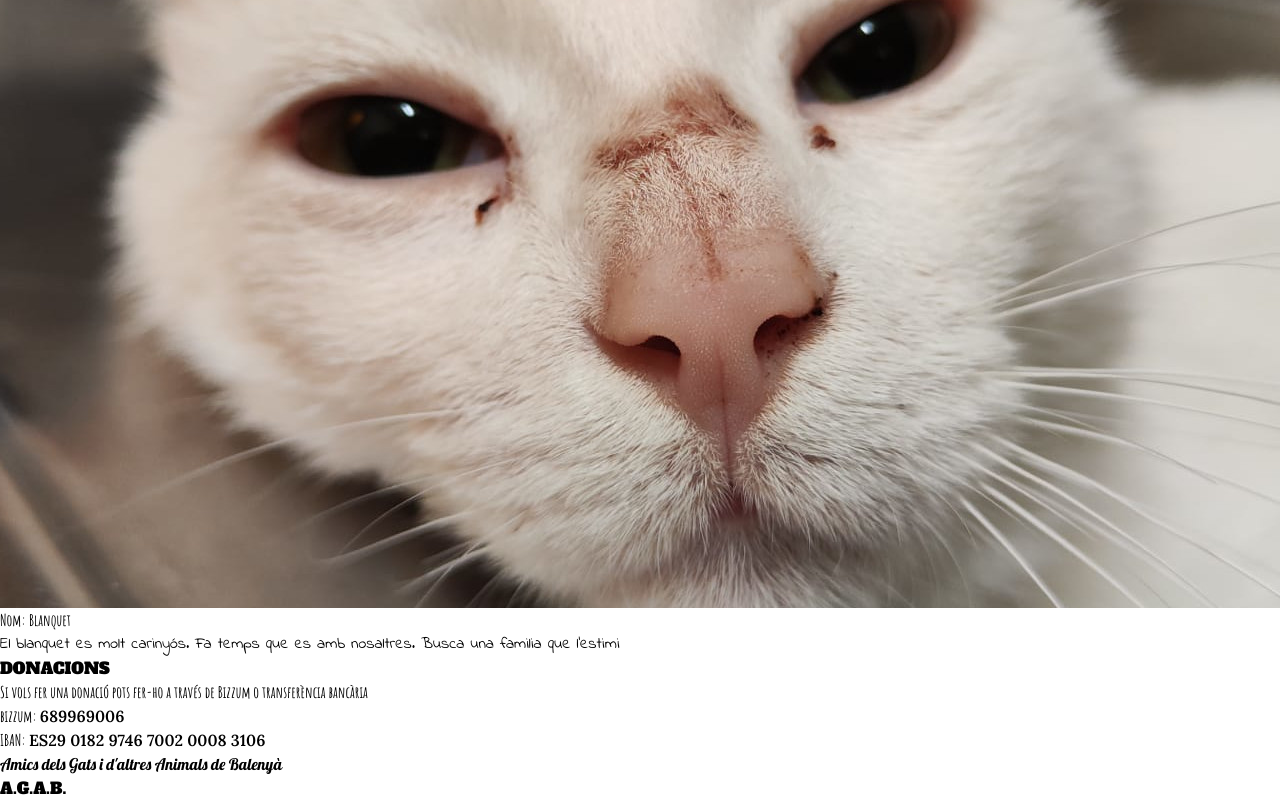
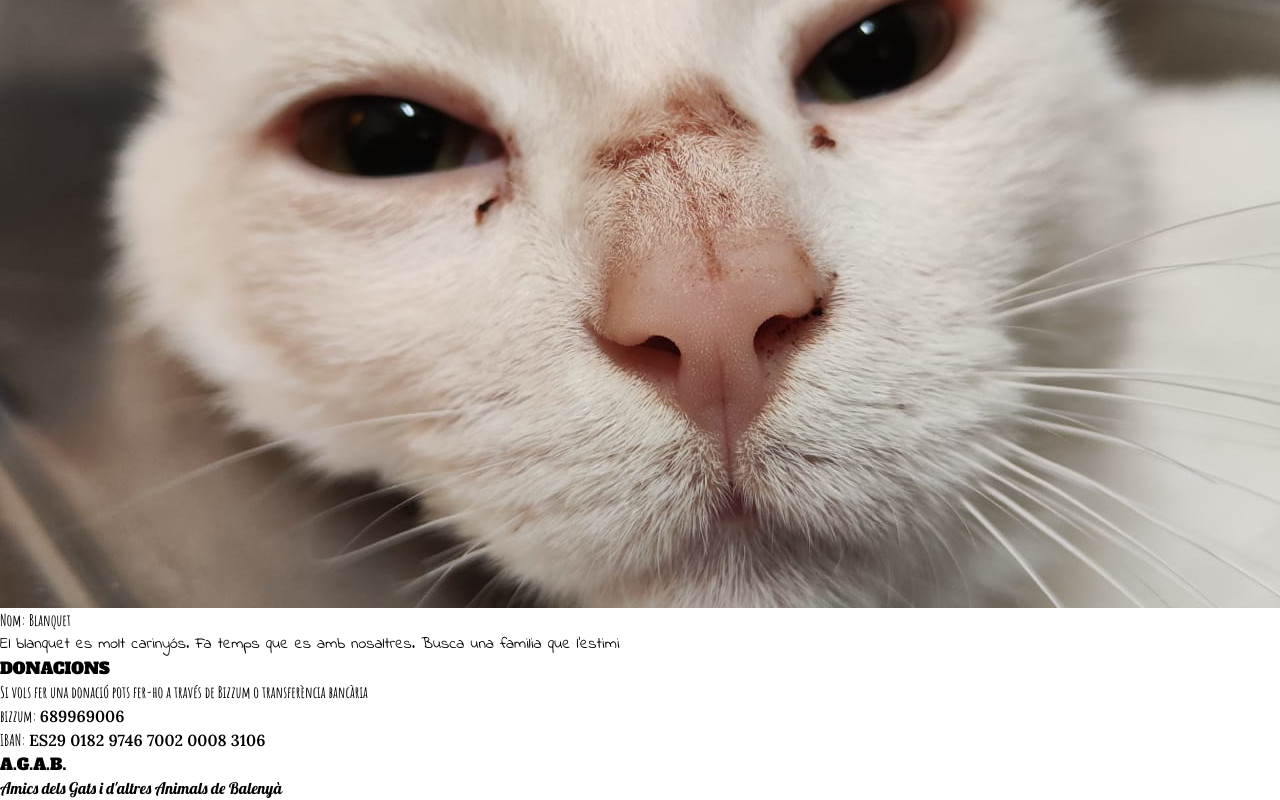
Before and after one commit to IsmaelBeronCastano/agab, a React (Vite) app: page / in a window 1280 px wide. Shown: the part 8149-8949 px from the top of the page. Built offline with nearby package versions, Linux system fonts and the light colour scheme.

Commit message:
footer problems 2

```diff
--- a/src/components/Footer.tsx
+++ b/src/components/Footer.tsx
@@ -2,9 +2,9 @@
 
 const Footer = () => {
   return (
-    <footer className="w-full h-[100px] flex sm:flex-col flex-wrap md:flex-row md:w-full items-center md:justify-around mt-2 bg-purple-800">
-      <p className="text-black font-bold text-xl lobster pl-2">Amics dels Gats i d'altres Animals de Balenyà</p>
-      <h1 className="text-white font-bold text-4xl alfa-slab pt-2">A.G.A.B.</h1>
+    <footer className="w-full h-24 flex sm:flex-col sm:items-center sm:mx-auto flex-wrap md:flex-row md:w-full items-center md:justify-around mt-2 bg-purple-800">
+      <p className="text-white font-bold text-4xl alfa-slab text-center align-center pt-4">A.G.A.B.</p>
+      <p className="text-black font-bold text-xl lobster pl-1 pt-2">Amics dels Gats i d'altres Animals de Balenyà</p>
     </footer>
   );
 }
```
